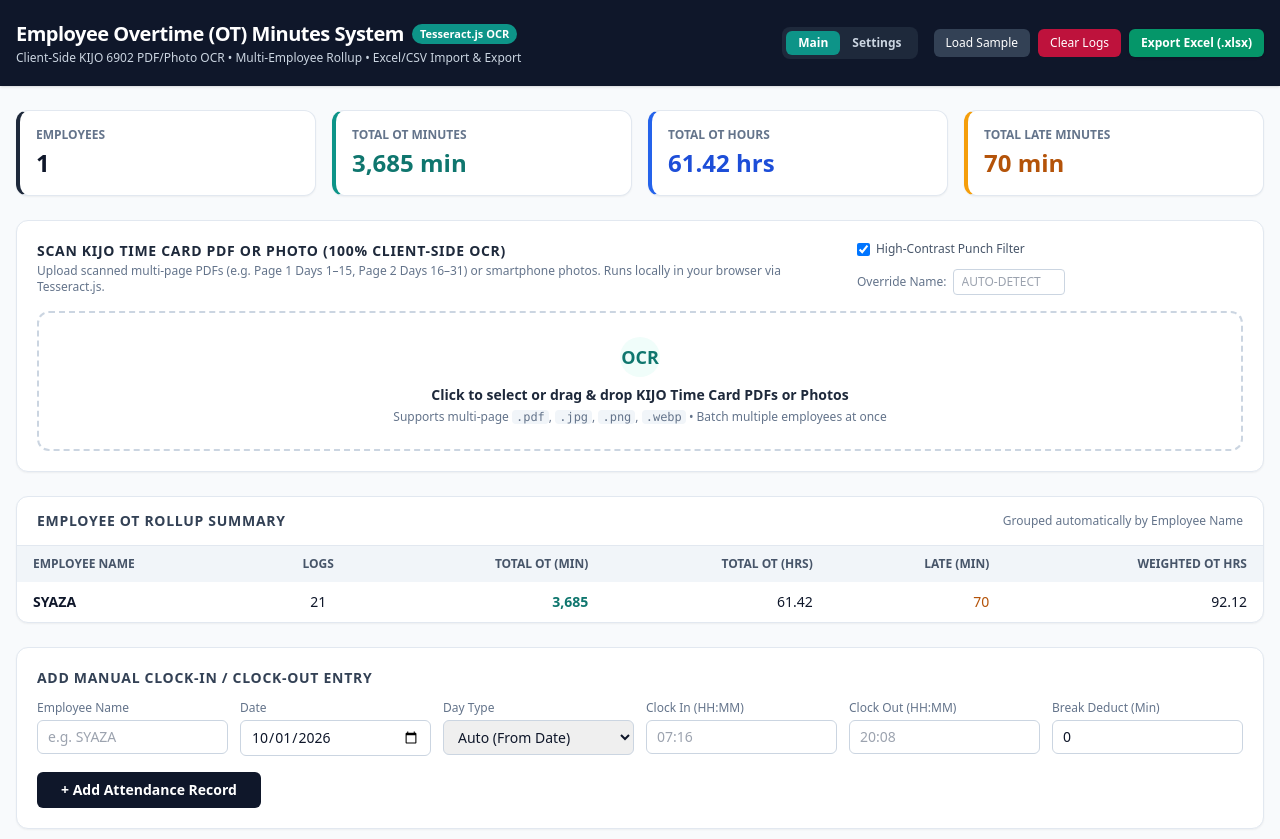
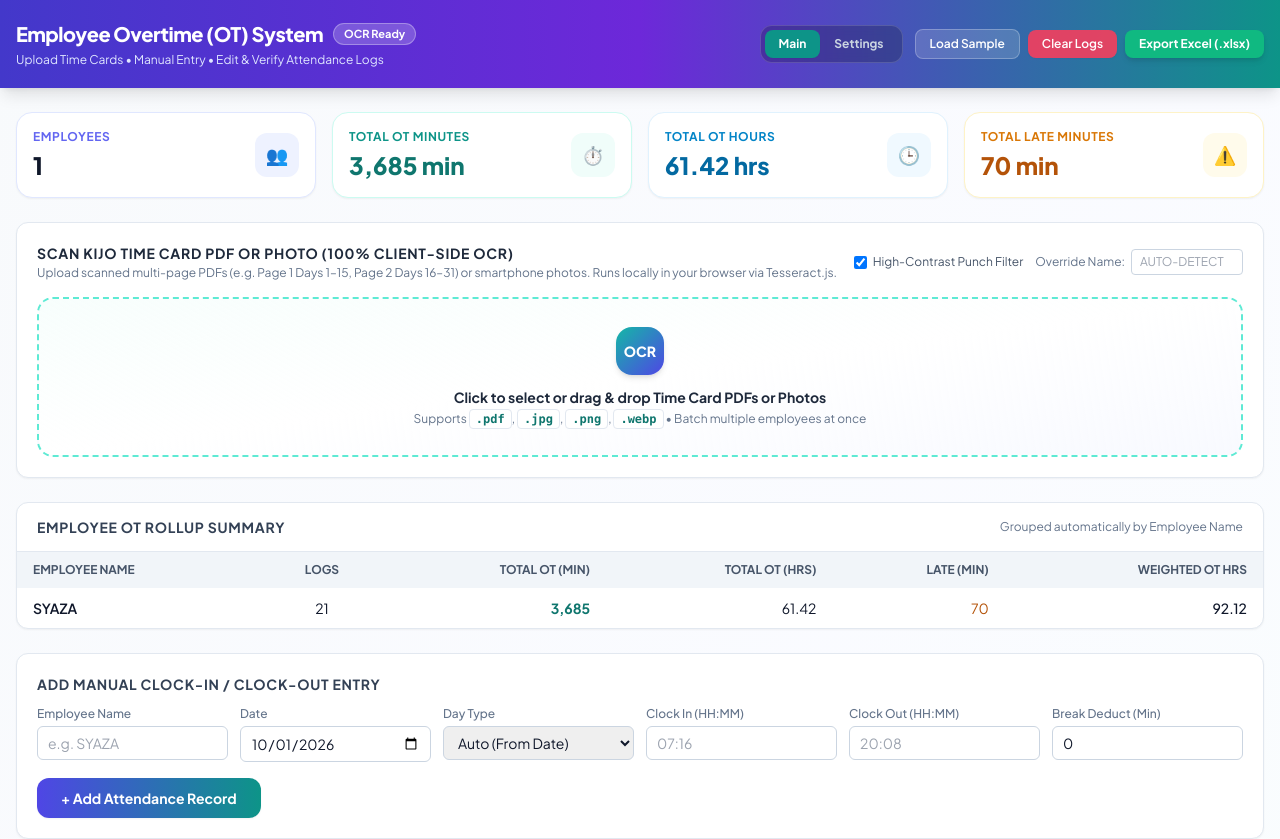
Before and after one commit to PandaMerah/OT-System, a website: page public/index.html in a window 1280 px wide. Shown: the top 839 px of the page. Drawn offline with nearby package versions, Linux system fonts and the light colour scheme.

Commit message:
Updated the UI/UX

```diff
--- a/public/index.html
+++ b/public/index.html
@@ -4,7 +4,13 @@
   <meta charset="UTF-8" />
   <meta name="viewport" content="width=device-width, initial-scale=1.0" />
   <title>Employee OT Minutes System + Client-Side OCR</title>
+  <link rel="preconnect" href="https://fonts.googleapis.com" />
+  <link rel="preconnect" href="https://fonts.gstatic.com" crossorigin />
+  <link href="https://fonts.googleapis.com/css2?family=Plus+Jakarta+Sans:wght@400;500;600;700;800&display=swap" rel="stylesheet" />
   <script src="https://cdn.tailwindcss.com"></script>
+  <style>
+    body { font-family: 'Plus Jakarta Sans', system-ui, -apple-system, sans-serif; }
+  </style>
   <script src="https://cdn.jsdelivr.net/npm/xlsx@0.18.5/dist/xlsx.full.min.js"></script>
   <script src="https://cdn.jsdelivr.net/npm/tesseract.js@5/dist/tesseract.min.js"></script>
   <script src="https://cdnjs.cloudflare.com/ajax/libs/pdf.js/3.11.174/pdf.min.js"></script>
@@ -14,24 +20,24 @@
     }
   </script>
 </head>
-<body class="bg-slate-50 text-slate-900 min-h-screen">
-  <header class="bg-slate-900 text-white shadow">
+<body class="bg-gradient-to-br from-slate-50 via-indigo-50/30 to-teal-50/40 text-slate-900 min-h-screen">
+  <header class="bg-gradient-to-r from-indigo-700 via-violet-700 to-teal-600 text-white shadow-lg">
     <div class="max-w-7xl mx-auto px-4 py-5 flex flex-col sm:flex-row sm:items-center sm:justify-between gap-3">
       <div>
-        <div class="flex items-center gap-2">
-          <h1 class="text-xl font-bold tracking-tight">Employee Overtime (OT) Minutes System</h1>
-          <span class="px-2 py-0.5 text-[11px] font-semibold bg-teal-600 text-white rounded-full">Tesseract.js OCR</span>
+        <div class="flex items-center gap-2.5">
+          <h1 class="text-xl font-extrabold tracking-tight">Employee Overtime (OT) System</h1>
+          <span class="px-2.5 py-0.5 text-[11px] font-bold bg-white/20 backdrop-blur-sm text-white rounded-full border border-white/30">OCR Ready</span>
         </div>
-        <p class="text-xs text-slate-300 mt-0.5">Client-Side KIJO 6902 PDF/Photo OCR • Multi-Employee Rollup • Excel/CSV Import & Export</p>
+        <p class="text-xs text-indigo-100 mt-1">Upload Time Cards • Manual Entry • Edit & Verify Attendance Logs</p>
       </div>
       <div class="flex flex-wrap items-center gap-2">
-        <div class="inline-flex rounded-lg bg-slate-800 p-1 mr-2">
-          <button id="tabMainBtn" onclick="switchPage('main')" class="px-3 py-1 text-xs font-semibold rounded-md bg-teal-600 text-white transition">Main</button>
-          <button id="tabSettingsBtn" onclick="switchPage('settings')" class="px-3 py-1 text-xs font-semibold rounded-md text-slate-300 hover:text-white transition">Settings</button>
+        <div class="inline-flex rounded-xl bg-black/20 backdrop-blur-sm p-1 mr-1 border border-white/15">
+          <button id="tabMainBtn" onclick="switchPage('main')" class="px-3.5 py-1.5 text-xs font-bold rounded-lg bg-teal-600 text-white shadow-sm transition">Main</button>
+          <button id="tabSettingsBtn" onclick="switchPage('settings')" class="px-3.5 py-1.5 text-xs font-bold rounded-lg text-slate-300 hover:text-white transition">Settings</button>
         </div>
-        <button onclick="loadSampleData()" class="px-3 py-1.5 text-xs font-medium bg-slate-700 hover:bg-slate-600 rounded-md transition">Load Sample</button>
-        <button onclick="clearAllRows()" class="px-3 py-1.5 text-xs font-medium bg-rose-700 hover:bg-rose-600 rounded-md transition">Clear Logs</button>
-        <button onclick="exportToExcel()" class="px-3 py-1.5 text-xs font-semibold bg-emerald-600 hover:bg-emerald-500 rounded-md shadow transition">Export Excel (.xlsx)</button>
+        <button onclick="loadSampleData()" class="px-3.5 py-1.5 text-xs font-semibold bg-white/15 hover:bg-white/25 text-white border border-white/25 rounded-lg transition">Load Sample</button>
+        <button onclick="clearAllRows()" class="px-3.5 py-1.5 text-xs font-semibold bg-rose-500/90 hover:bg-rose-500 text-white rounded-lg shadow-sm transition">Clear Logs</button>
+        <button onclick="exportToExcel()" class="px-3.5 py-1.5 text-xs font-bold bg-emerald-500 hover:bg-emerald-400 text-white rounded-lg shadow-md transition">Export Excel (.xlsx)</button>
       </div>
     </div>
   </header>
@@ -40,21 +46,33 @@
     <div id="mainPage" class="space-y-6">
     <!-- KPI Cards -->
     <section class="grid grid-cols-2 lg:grid-cols-4 gap-4">
-      <div class="bg-white p-4 rounded-xl border border-slate-200 border-l-4 border-l-slate-800 shadow-sm">
-        <div class="text-xs font-semibold uppercase text-slate-500">Employees</div>
-        <div id="kpiEmployees" class="text-2xl font-bold mt-1 text-slate-900">0</div>
+      <div class="bg-white p-4 rounded-2xl border border-indigo-100 shadow-sm hover:shadow-md transition flex items-center justify-between">
+        <div>
+          <div class="text-xs font-bold uppercase tracking-wider text-indigo-500">Employees</div>
+          <div id="kpiEmployees" class="text-2xl font-extrabold mt-1 text-slate-900">0</div>
+        </div>
+        <div class="w-11 h-11 rounded-xl bg-indigo-50 text-indigo-600 flex items-center justify-center font-bold text-lg">👥</div>
       </div>
-      <div class="bg-white p-4 rounded-xl border border-slate-200 border-l-4 border-l-teal-600 shadow-sm">
-        <div class="text-xs font-semibold uppercase text-slate-500">Total OT Minutes</div>
-        <div id="kpiOtMins" class="text-2xl font-bold mt-1 text-teal-700">0 min</div>
+      <div class="bg-white p-4 rounded-2xl border border-teal-100 shadow-sm hover:shadow-md transition flex items-center justify-between">
+        <div>
+          <div class="text-xs font-bold uppercase tracking-wider text-teal-600">Total OT Minutes</div>
+          <div id="kpiOtMins" class="text-2xl font-extrabold mt-1 text-teal-700">0 min</div>
+        </div>
+        <div class="w-11 h-11 rounded-xl bg-teal-50 text-teal-600 flex items-center justify-center font-bold text-lg">⏱️</div>
       </div>
-      <div class="bg-white p-4 rounded-xl border border-slate-200 border-l-4 border-l-blue-600 shadow-sm">
-        <div class="text-xs font-semibold uppercase text-slate-500">Total OT Hours</div>
-        <div id="kpiOtHrs" class="text-2xl font-bold mt-1 text-blue-700">0.00 hrs</div>
+      <div class="bg-white p-4 rounded-2xl border border-sky-100 shadow-sm hover:shadow-md transition flex items-center justify-between">
+        <div>
+          <div class="text-xs font-bold uppercase tracking-wider text-sky-600">Total OT Hours</div>
+          <div id="kpiOtHrs" class="text-2xl font-extrabold mt-1 text-sky-700">0.00 hrs</div>
+        </div>
+        <div class="w-11 h-11 rounded-xl bg-sky-50 text-sky-600 flex items-center justify-center font-bold text-lg">🕒</div>
       </div>
-      <div class="bg-white p-4 rounded-xl border border-slate-200 border-l-4 border-l-amber-500 shadow-sm">
-        <div class="text-xs font-semibold uppercase text-slate-500">Total Late Minutes</div>
-        <div id="kpiLateMins" class="text-2xl font-bold mt-1 text-amber-700">0 min</div>
+      <div class="bg-white p-4 rounded-2xl border border-amber-100 shadow-sm hover:shadow-md transition flex items-center justify-between">
+        <div>
+          <div class="text-xs font-bold uppercase tracking-wider text-amber-600">Total Late Minutes</div>
+          <div id="kpiLateMins" class="text-2xl font-extrabold mt-1 text-amber-700">0 min</div>
+        </div>
+        <div class="w-11 h-11 rounded-xl bg-amber-50 text-amber-600 flex items-center justify-center font-bold text-lg">⚠️</div>
       </div>
     </section>
 
@@ -80,14 +98,14 @@
       <!-- Dropzone -->
       <div id="ocrDropzone"
            onclick="document.getElementById('ocrFileInput').click()"
-           ondragover="event.preventDefault(); this.classList.add('border-teal-500', 'bg-teal-50/40');"
-           ondragleave="this.classList.remove('border-teal-500', 'bg-teal-50/40');"
+           ondragover="event.preventDefault(); this.classList.add('border-teal-500', 'bg-teal-50/60');"
+           ondragleave="this.classList.remove('border-teal-500', 'bg-teal-50/60');"
            ondrop="handleOcrDrop(event)"
-           class="border-2 border-dashed border-slate-300 hover:border-teal-500 hover:bg-slate-50 rounded-xl p-6 text-center cursor-pointer transition">
+           class="border-2 border-dashed border-teal-300 bg-gradient-to-br from-teal-50/50 via-white to-indigo-50/40 hover:border-teal-500 hover:from-teal-50 hover:to-indigo-50/70 rounded-2xl p-7 text-center cursor-pointer transition">
         <input id="ocrFileInput" type="file" accept=".pdf,image/*" multiple onchange="handleOcrFiles(this.files)" class="hidden" />
-        <div class="mx-auto w-10 h-10 rounded-full bg-teal-50 text-teal-700 flex items-center justify-center font-bold text-lg mb-2">OCR</div>
-        <p class="text-sm font-semibold text-slate-800">Click to select or drag & drop KIJO Time Card PDFs or Photos</p>
-        <p class="text-xs text-slate-500 mt-1">Supports multi-page <code class="bg-slate-100 px-1 rounded">.pdf</code>, <code class="bg-slate-100 px-1 rounded">.jpg</code>, <code class="bg-slate-100 px-1 rounded">.png</code>, <code class="bg-slate-100 px-1 rounded">.webp</code> • Batch multiple employees at once</p>
+        <div class="mx-auto w-12 h-12 rounded-2xl bg-gradient-to-br from-teal-500 to-indigo-600 text-white shadow-md flex items-center justify-center font-extrabold text-sm mb-3">OCR</div>
+        <p class="text-sm font-bold text-slate-800">Click to select or drag &amp; drop Time Card PDFs or Photos</p>
+        <p class="text-xs text-slate-500 mt-1">Supports <code class="bg-white border border-slate-200 px-1.5 py-0.5 rounded text-teal-700 font-semibold">.pdf</code>, <code class="bg-white border border-slate-200 px-1.5 py-0.5 rounded text-teal-700 font-semibold">.jpg</code>, <code class="bg-white border border-slate-200 px-1.5 py-0.5 rounded text-teal-700 font-semibold">.png</code>, <code class="bg-white border border-slate-200 px-1.5 py-0.5 rounded text-teal-700 font-semibold">.webp</code> • Batch multiple employees at once</p>
       </div>
 
       <!-- OCR Progress Bar -->
@@ -197,7 +215,7 @@
           <input id="inBreak" type="number" min="0" value="0" class="w-full border border-slate-300 rounded-md px-2.5 py-1.5" />
         </div>
       </div>
-      <button onclick="addEntryFromForm()" class="mt-4 w-full sm:w-auto px-6 py-2 bg-slate-900 hover:bg-slate-800 text-white text-sm font-semibold rounded-md transition">+ Add Attendance Record</button>
+      <button onclick="addEntryFromForm()" class="mt-4 w-full sm:w-auto px-6 py-2.5 bg-gradient-to-r from-indigo-600 to-teal-600 hover:from-indigo-500 hover:to-teal-500 text-white text-sm font-bold rounded-xl shadow-sm transition">+ Add Attendance Record</button>
     </section>
 
     <!-- Detailed Attendance Table -->
```
